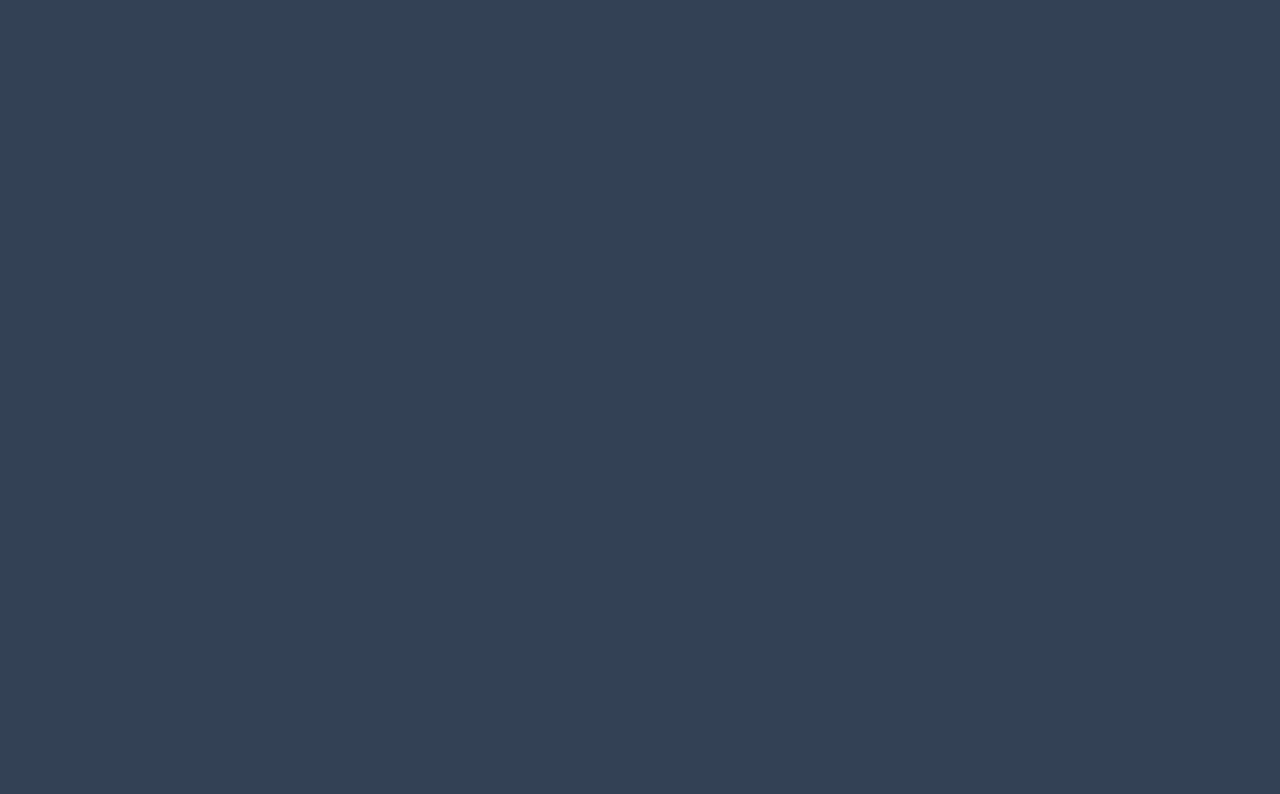
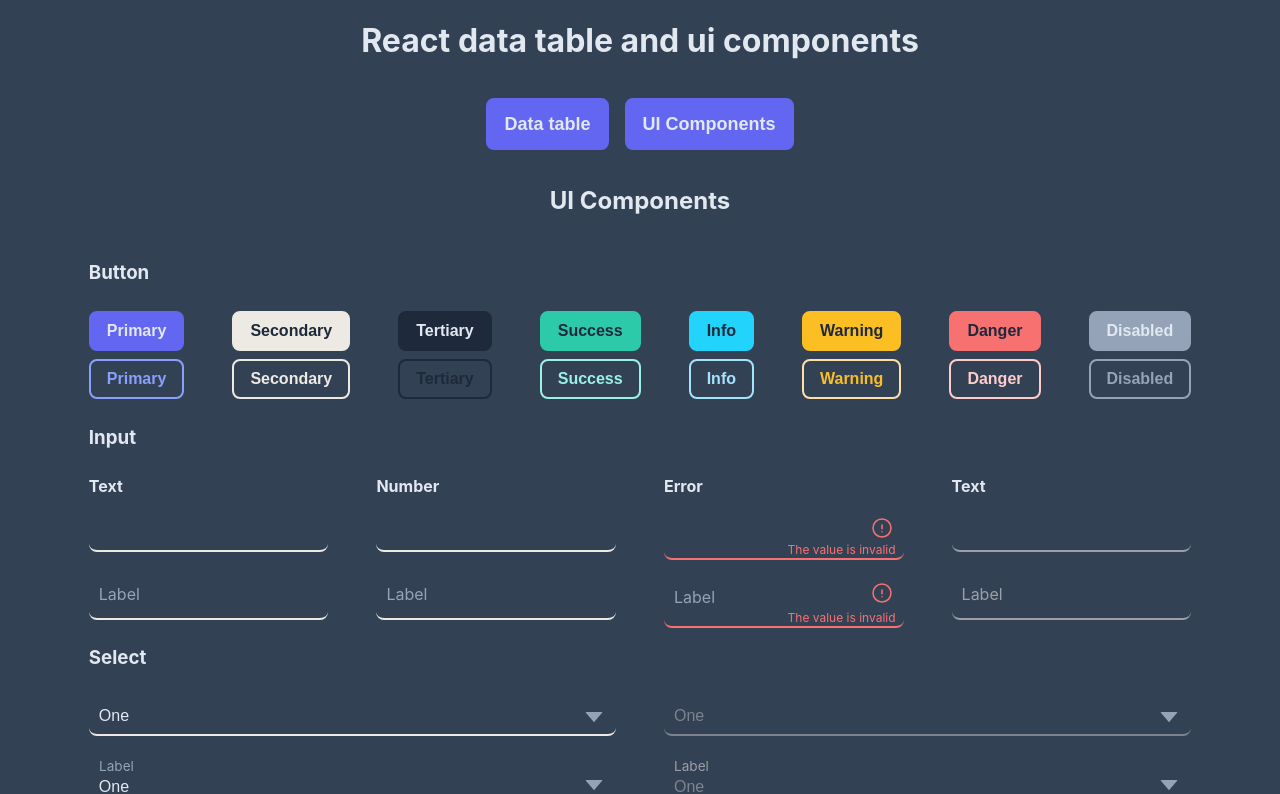
Before and after one commit to PaFonBu/react-data-table-and-ui-components-ts, a React (Vite) app: page /ui-components in a window 1280 px wide. Before the commit this address had no page. Shown: the top 794 px of the page. Built offline with nearby package versions, Linux system fonts and the light colour scheme.

Commit message:
test project REMOVE: home route CHANGE: ui page to ui components

```diff
--- a/src/App.tsx
+++ b/src/App.tsx
@@ -1,7 +1,7 @@
 import { BrowserRouter, Route, Routes } from "react-router-dom";
 import { Home } from "./pages/Home";
 import { DataTable } from "./pages/DataTable";
-import { UI } from "./pages/UI";
+import { UIComponents } from "./pages/UIComponents";
 import { Layout } from "./components/Layout";
 
 const App = () => (
@@ -10,7 +10,7 @@ const App = () => (
       <Route element={<Layout />}>
         <Route path="/" element={<Home />} />
         <Route path="/data-table" element={<DataTable />} />
-        <Route path="/ui" element={<UI />} />
+        <Route path="/ui-components" element={<UIComponents />} />
       </Route>
     </Routes>
   </BrowserRouter>
--- a/src/components/Layout.tsx
+++ b/src/components/Layout.tsx
@@ -9,9 +9,9 @@ export const Layout: React.FC = () => {
     <StyledContainer>
       <h1>React data table and ui components</h1>
       <StyledNavigation>
-        <Button size="lg" onClick={() => navigate("/")}>Home</Button>
+        {/* <Button size="lg" onClick={() => navigate("/")}>Home</Button> */}
         <Button size="lg" onClick={() => navigate("/data-table")}>Data table</Button>
-        <Button size="lg" onClick={() => navigate("/ui")}>UI</Button>
+        <Button size="lg" onClick={() => navigate("/ui-components")}>UI Components</Button>
       </StyledNavigation>
       <StyledContent>
         <Outlet />
--- a/src/pages/Home.tsx
+++ b/src/pages/Home.tsx
@@ -1 +1,12 @@
-export const Home: React.FC = () => <></>;
+import { useEffect } from "react";
+import { useNavigate } from "react-router-dom";
+
+export const Home: React.FC = () => {
+  const navigate = useNavigate();
+
+  useEffect(() => {
+    navigate("/data-table");
+  }, []);
+
+  return <></>;
+};
--- a/src/pages/UI.tsx
+++ b/src/pages/UIComponents.tsx
@@ -7,9 +7,9 @@ import { TextDisplay } from "../npm-package/src/components/ui/TextDisplay.ui";
 import styled from "styled-components";
 import { Dropdown } from "../npm-package/src/components/ui/Dropdown.ui";
 
-export const UI: React.FC = () => (
+export const UIComponents: React.FC = () => (
   <StyledUI>
-    <h2 className="center">UI</h2>
+    <h2 className="center">UI Components</h2>
     <h3>Button</h3>
     <StyledRow>
       <StyledCol>
```
